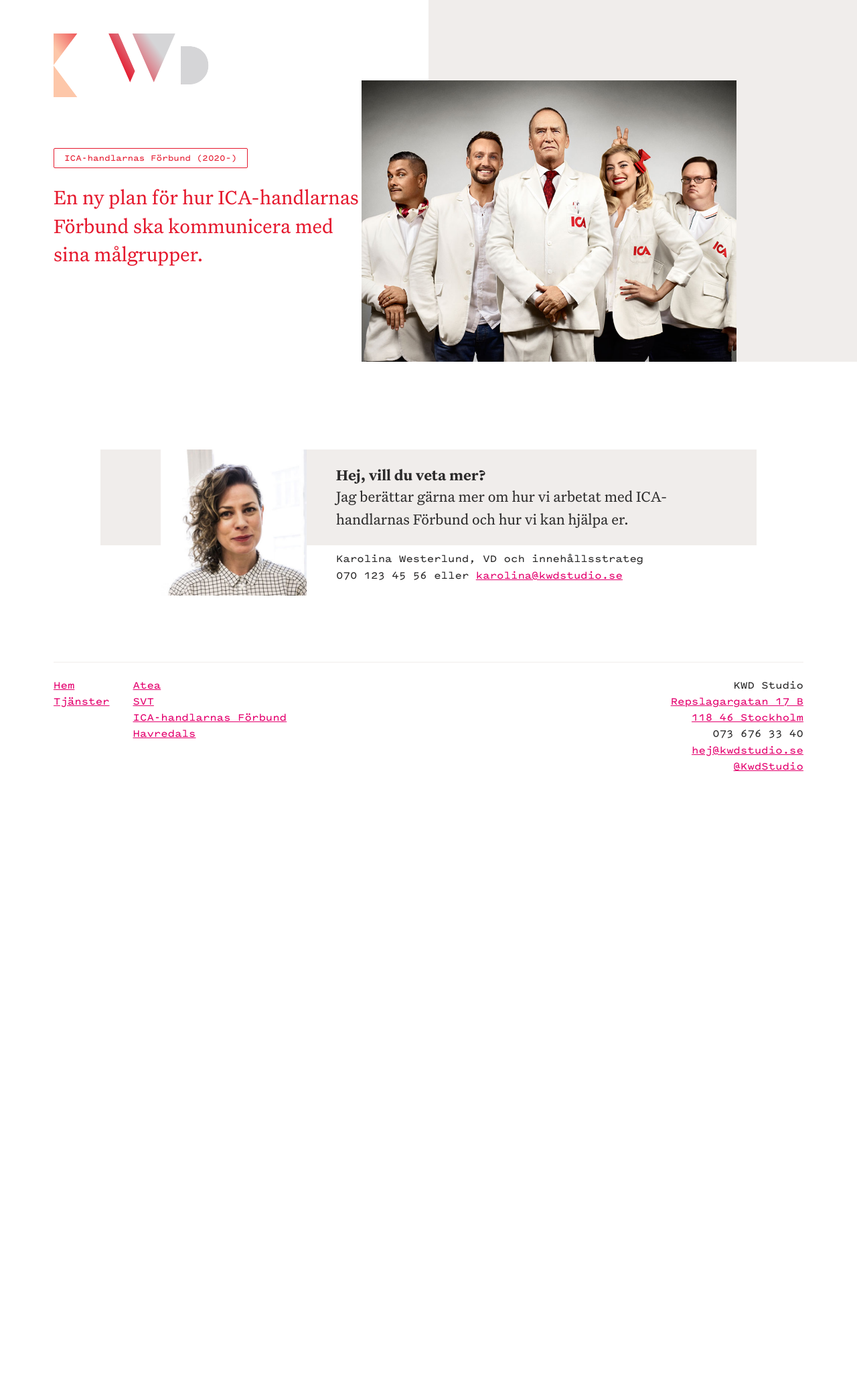
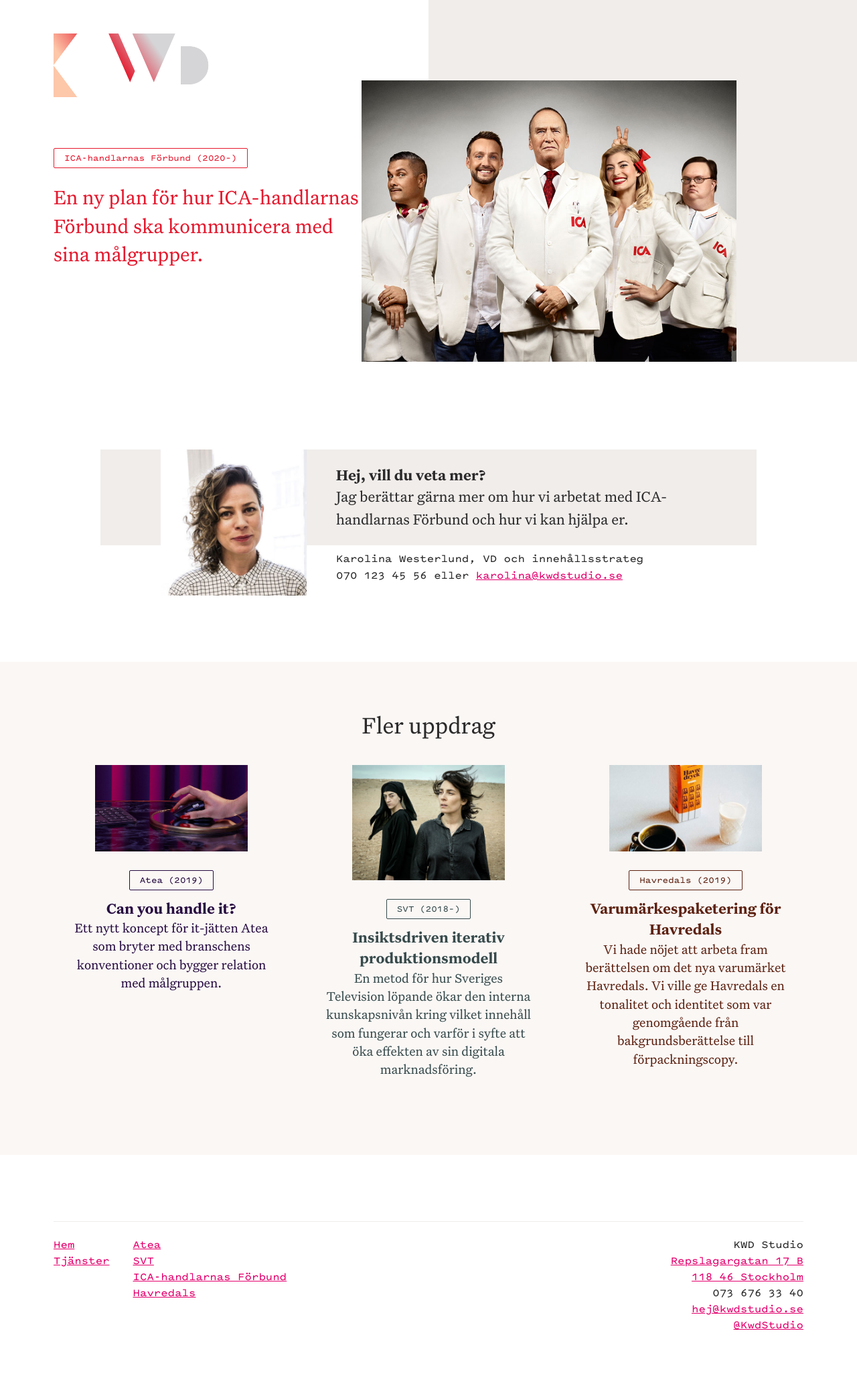
Before and after one commit to kwdstudio/kwdstudio.github.io, a Jekyll site: the page built from _cases/ica.md, in a window 1280 px wide. Shown: the whole page at 67% size. Built offline with Jekyll 4.4.1, drawn with Linux system fonts in a browser that asks for light colours; before the commit the page ends 1235 px from its top, so only the background shows below that.

Commit message:
Add more cases on case page

```diff
--- a/_cases/havredals.md
+++ b/_cases/havredals.md
@@ -8,7 +8,7 @@ year: 2019
 color1: "#623e00"
 color2: "#5d2110"
 color3: "#fd910b"
-teaser_heading: Varumärkespaketering för Havredals
+teaser_heading: Varumärkes&shy;paketering för Havredals
 teaser_body: <p>Vi hade nöjet att arbeta fram berättelsen om det nya varumärket Havredals. Vi ville ge Havredals en tonalitet och identitet som var genomgående från bakgrundsberättelse till förpackningscopy.</p>
 teaser_size: large
 teaser_background: transparent
--- a/_layouts/case.html
+++ b/_layouts/case.html
@@ -1,6 +1,7 @@
 ---
 layout: default
 ---
+{% assign ordered_cases = site.cases | sort: "order" | slice: 0, 4 %}
 
 {% include logotype.html %}
 
@@ -33,3 +34,33 @@ layout: default
 </div>
 
 {% include contact_cta.html %}
+
+<div class="Section Section--neutral10 u-spacingTopKiloSteep">
+  <div class="Wrapper">
+    <h2 class="SectionHeading">Fler uppdrag</h2>
+
+    <ul class="Grid Grid--center Grid--padded Grid--compensatePadded u-listReset u-spacingTopBaseSteepNeg">
+      {% for case in ordered_cases %}
+        {% unless page.url == case.permalink %}
+          <li class="Grid-item Grid-item-m--8-of-24 u-spacingTopBaseSteep">
+            <a href="{{ case.url }}" class="Teaser Teaser--small" style="color: {{ case.color2 }};">
+              <div class="Teaser-text">
+                <div class="Teaser-label Label">{{ case.client }} ({{ case.year }})</div>
+
+                <h3 class="Teaser-heading">{{ case.teaser_heading }}</h3>
+
+                <div class="Teaser-body">
+                  {{ case.teaser_body }}
+                </div>
+              </div>
+
+              <div class="Teaser-media">
+                <img src="/images/cases/{{ case.title | slugify: "latin" }}/teaser.jpg" alt="">
+              </div>
+            </a>
+          </li>
+        {% endunless %}
+      {% endfor %}
+    </ul>
+  </div>
+</div>
--- a/src/stylesheets/components/grid.scss
+++ b/src/stylesheets/components/grid.scss
@@ -13,6 +13,7 @@ $component-base: ".#{$component-name}";
     @include repetitivo-generate-width-modifier(12 of 24);
 
     @include repetitivo-generate-width-modifier(6 of 24, m);
+    @include repetitivo-generate-width-modifier(8 of 24, m);
     @include repetitivo-generate-width-modifier(10 of 24, m);
     @include repetitivo-generate-width-modifier(20 of 24, m);
 
--- a/src/stylesheets/utilities/spacing.scss
+++ b/src/stylesheets/utilities/spacing.scss
@@ -17,3 +17,7 @@
     @include styles-from-map((margin-top: $spacing));
   }
 }
+
+.u-spacingTopBaseSteepNeg {
+  @include styles-from-map((margin-top: $spacing-base-steep-neg));
+}
```
Also changed, not shown: src/stylesheets/components/section.scss (+11 -0 lines), stylesheets/main.css.
